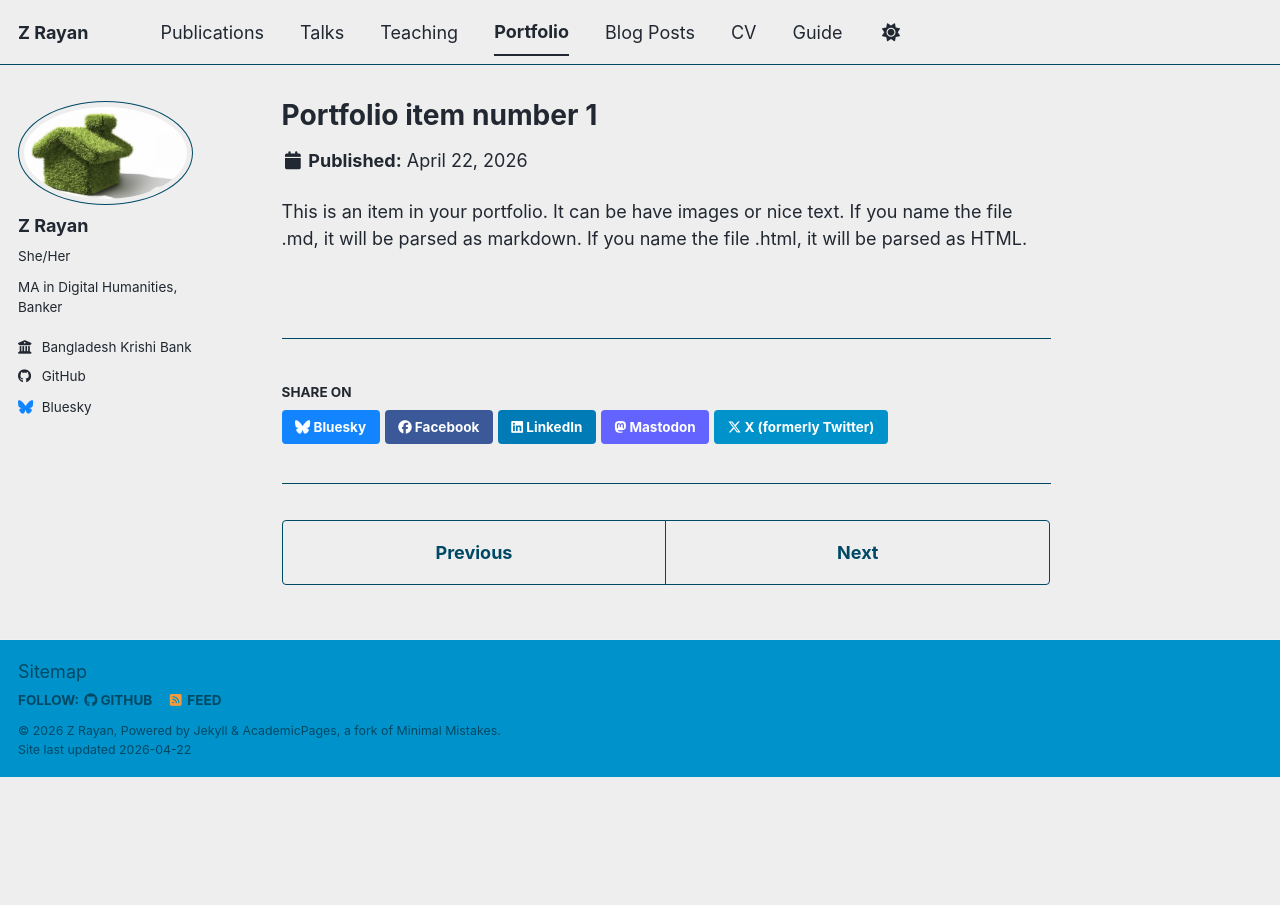
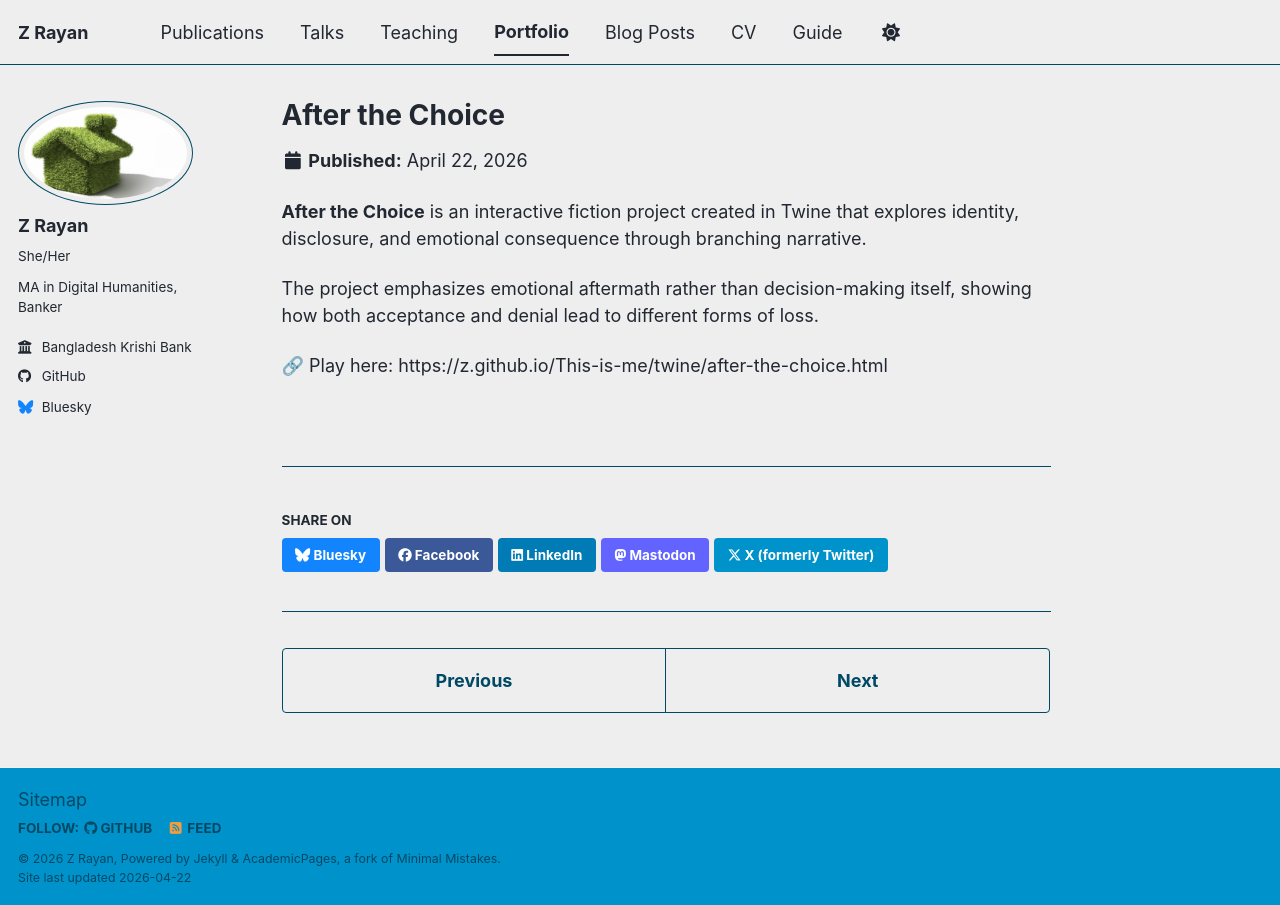
Before and after one commit to zed-aar/This-is-me, a Jekyll site: the page built from _portfolio/portfolio-1.md, in a window 1280 px wide. Built offline with Jekyll 4.4.1, drawn with Linux system fonts in a browser that asks for light colours; a script bundle is joined from its source files by our own code; library files that are not in the unit come from our copies.

Commit message:
Update portfolio-1.md

```diff
--- a/_portfolio/portfolio-1.md
+++ b/_portfolio/portfolio-1.md
@@ -1,7 +1,11 @@
 ---
-title: "Portfolio item number 1"
-excerpt: "Short description of portfolio item number 1<br/><img src='/images/500x300.png'>"
+title: "After the Choice"
+excerpt: "Interactive fiction exploring identity, disclosure, and emotional consequence."
 collection: portfolio
 ---
 
-This is an item in your portfolio. It can be have images or nice text. If you name the file .md, it will be parsed as markdown. If you name the file .html, it will be parsed as HTML.
+**After the Choice** is an interactive fiction project created in Twine that explores identity, disclosure, and emotional consequence through branching narrative.
+
+The project emphasizes emotional aftermath rather than decision-making itself, showing how both acceptance and denial lead to different forms of loss.
+
+🔗 Play here: https://z.github.io/This-is-me/twine/after-the-choice.html
```
